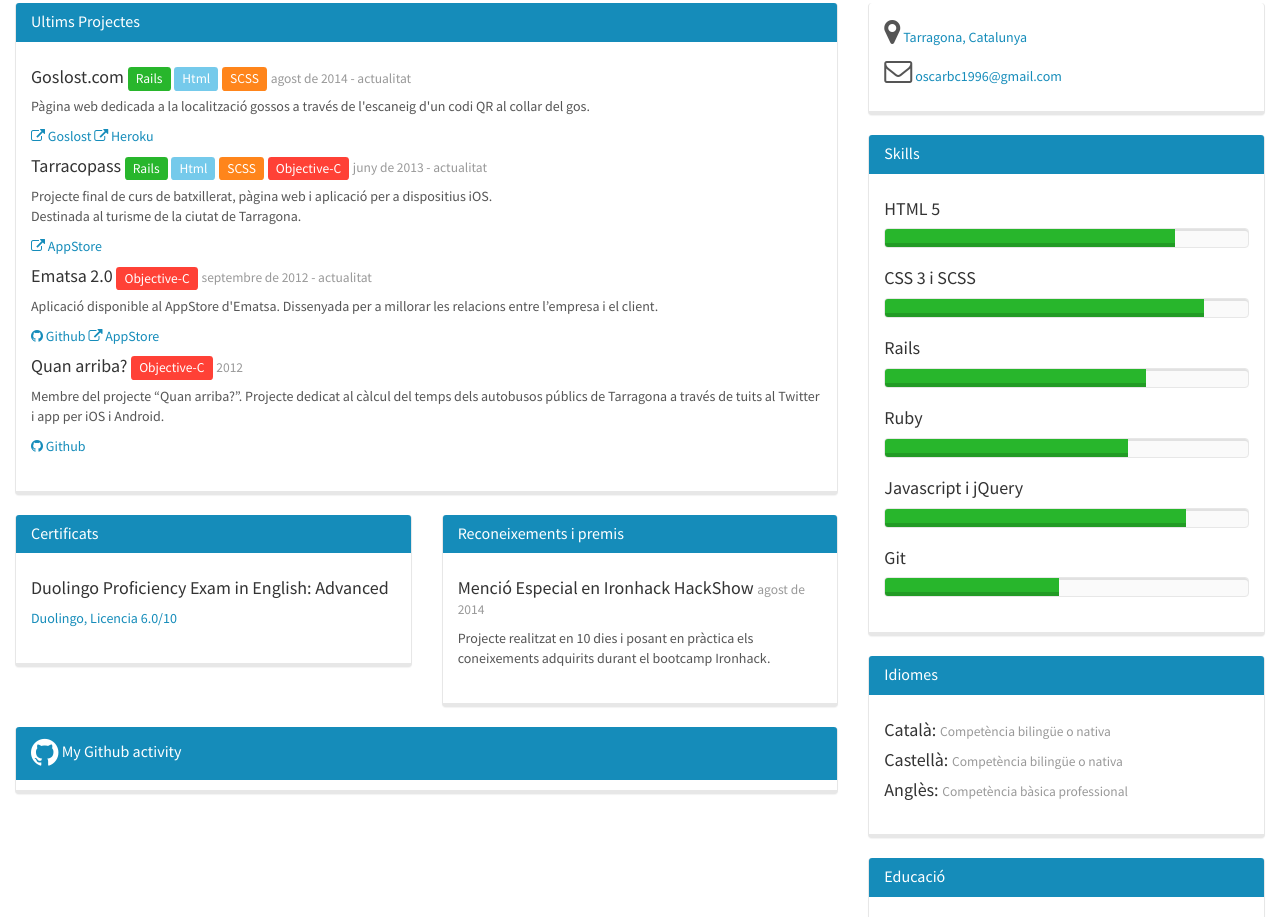
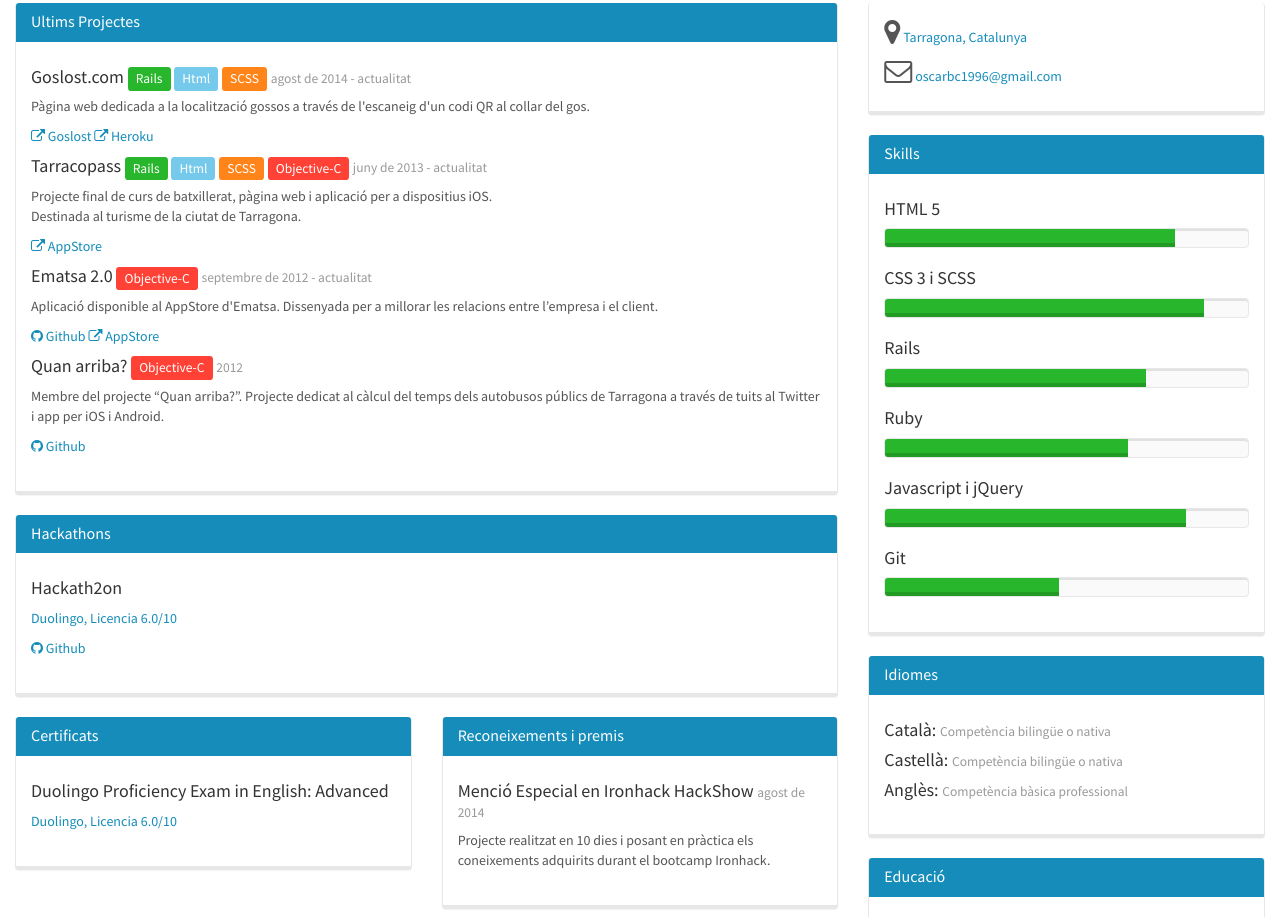
Before and after one commit to TGNA/TGNA.github.io, a plain HTML site: page index.html in a window 1280 px wide. Shown: the part 289-1206 px from the top of the page. Drawn offline with nearby package versions, Linux system fonts and the light colour scheme.

Commit message:
added hackathons

```diff
--- a/index.html
+++ b/index.html
@@ -110,6 +110,26 @@
                     <p>
                       <a href="https://github.com/TGNA/Quan-arriba"><i class="fa fa-github"></i> Github</a>
 
+                    </p>
+                  </li>
+                </ul>
+              </div>
+            </div>
+          </div>
+          <div class="row">
+            <div class="col-sm-12">
+              <div class="panel panel-primary">
+                <div class="panel-heading">
+                  <h3 class="panel-title">Hackathons</h3>
+                </div>
+                <ul class="panel-body list-unstyled">
+                  <li>
+                    <h4>Hackath2on</h4>
+                    <p>
+                      <a href="https://certs.duolingo.com/ep84vh56">Duolingo, Licencia 6.0/10</a>
+                    </p>
+                    <p>
+                      <a href="https://github.com/TGNA/hackath2on"><i class="fa fa-github"></i> Github</a>
                     </p>
                   </li>
                 </ul>
```
